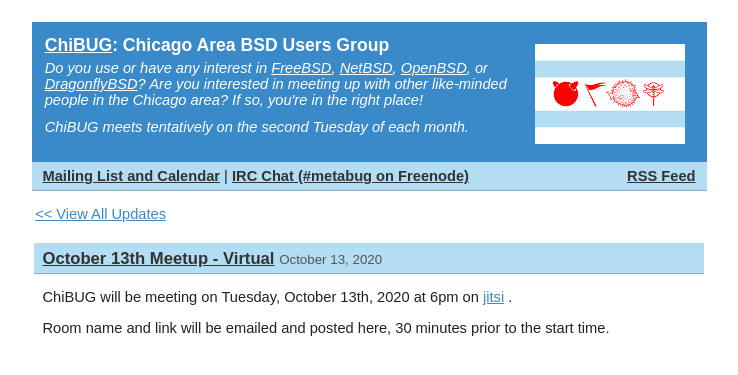
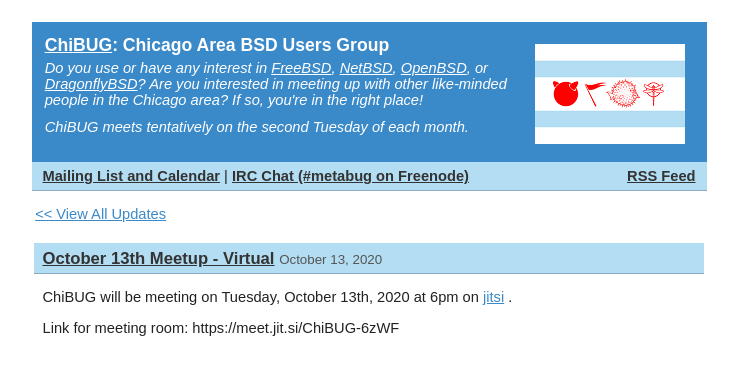
Before and after one commit to jcs/chibug.org, a Jekyll site: the page built from _posts/2020-10-13-meeting.md, in a window 1280 px wide. Shown: the top 375 px of the page, without its empty margins (271-1009 px from the left). Built offline with Jekyll 4.4.1, drawn with Linux system fonts in a browser that asks for light colours.

Commit message:
Update 2020-10-13-meeting.md

```diff
--- a/_posts/2020-10-13-meeting.md
+++ b/_posts/2020-10-13-meeting.md
@@ -10,4 +10,4 @@
 on
 [jitsi](https://meet.jit.si) .
 
-Room name and link will be emailed and posted here, 30 minutes prior to the start time.
+Link for meeting room: https://meet.jit.si/ChiBUG-6zWF
```
